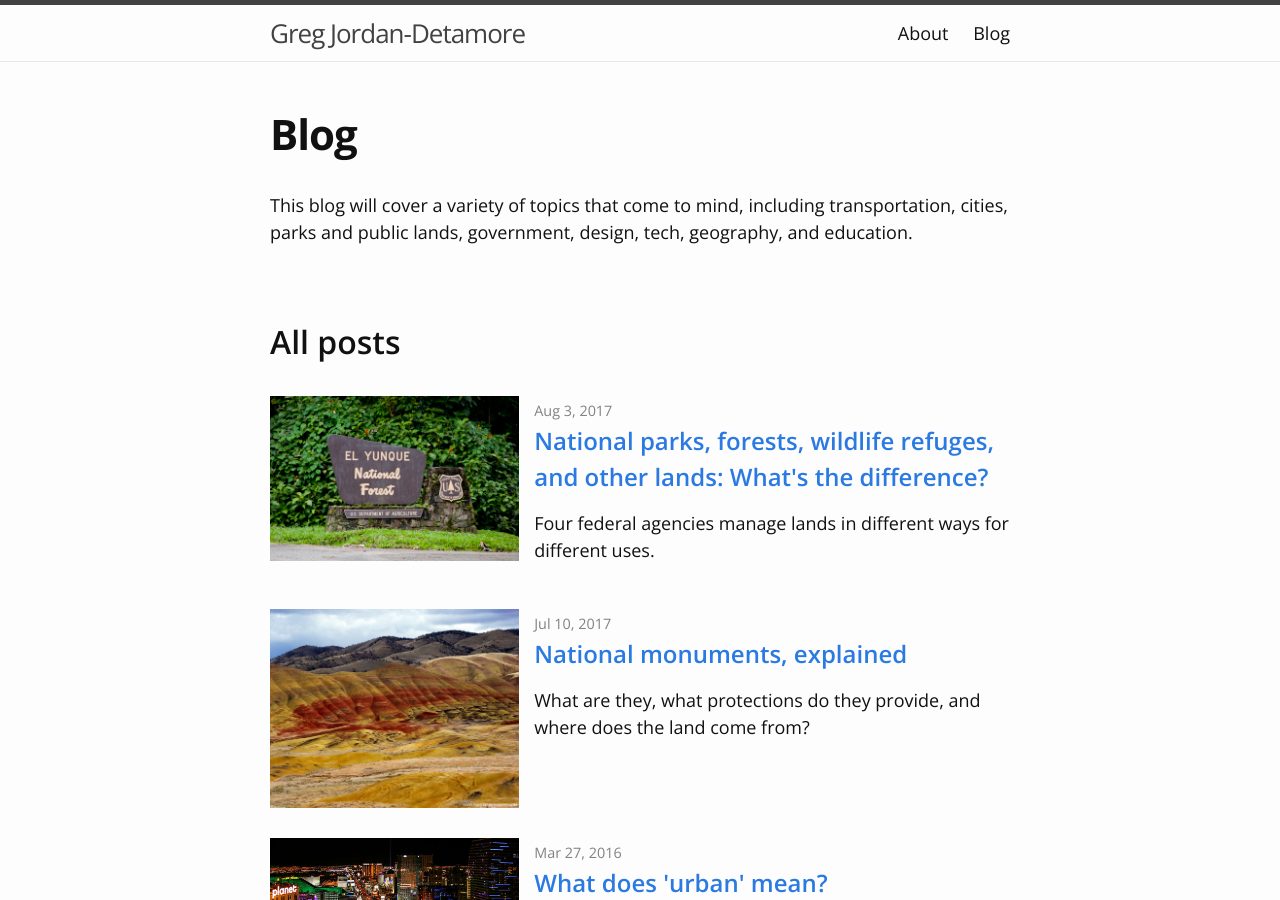
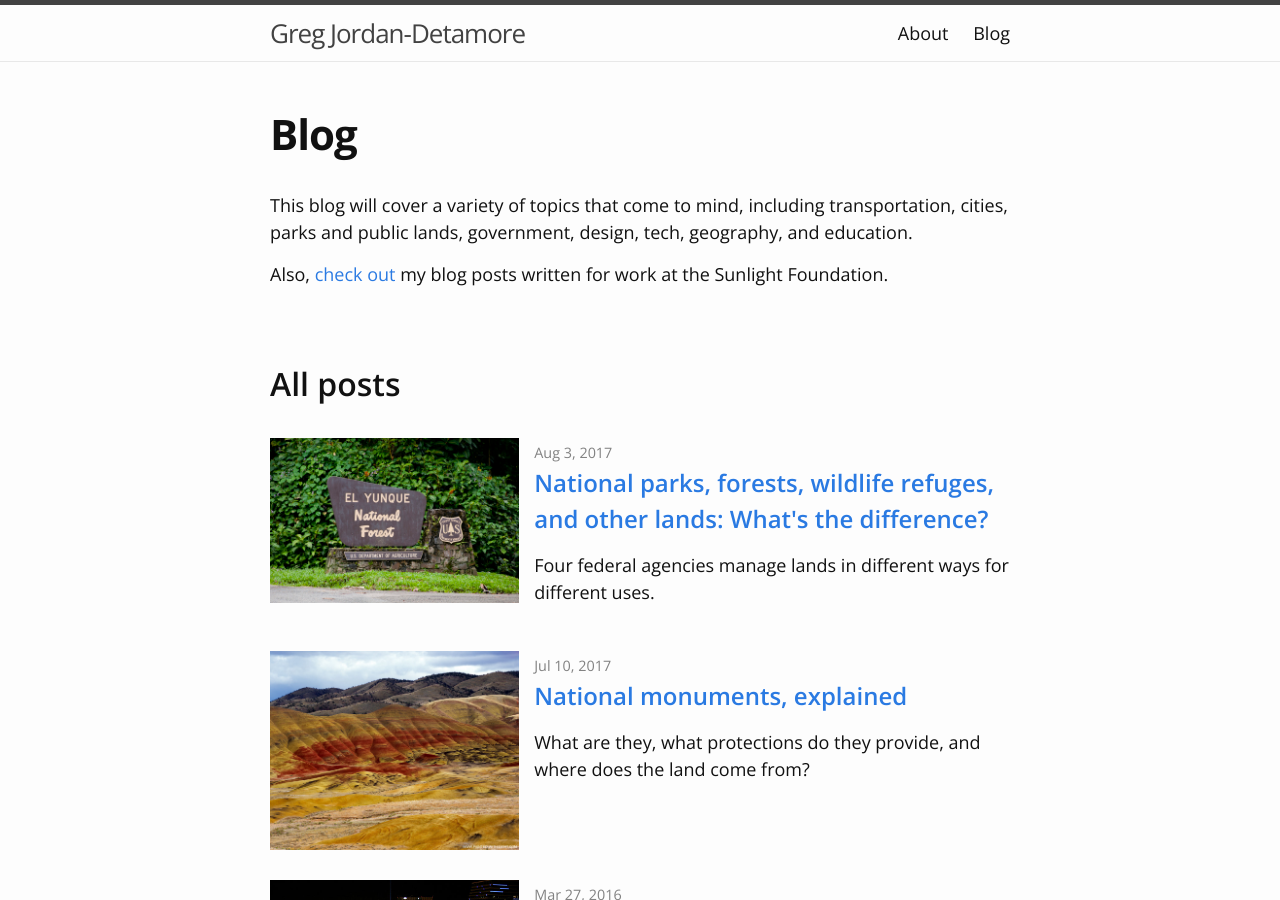
Before and after one commit to gregjd/gregjd.github.io, a Jekyll site: the page built from blog/index.md, in a window 1280 px wide and 900 px high. Built offline with Jekyll 4.4.1, drawn with Linux system fonts in a browser that asks for light colours.

Commit message:
Add link to my Sunlight posts

```diff
--- a/blog/index.md
+++ b/blog/index.md
@@ -6,6 +6,8 @@ order: 3
 ---
 
 This blog will cover a variety of topics that come to mind, including transportation, cities, parks and public lands, government, design, tech, geography, and education.
+
+Also, [check out](https://sunlightfoundation.com/author/gjordandetamore/) my blog posts written for work at the Sunlight Foundation.
 
 <br>
 
```
